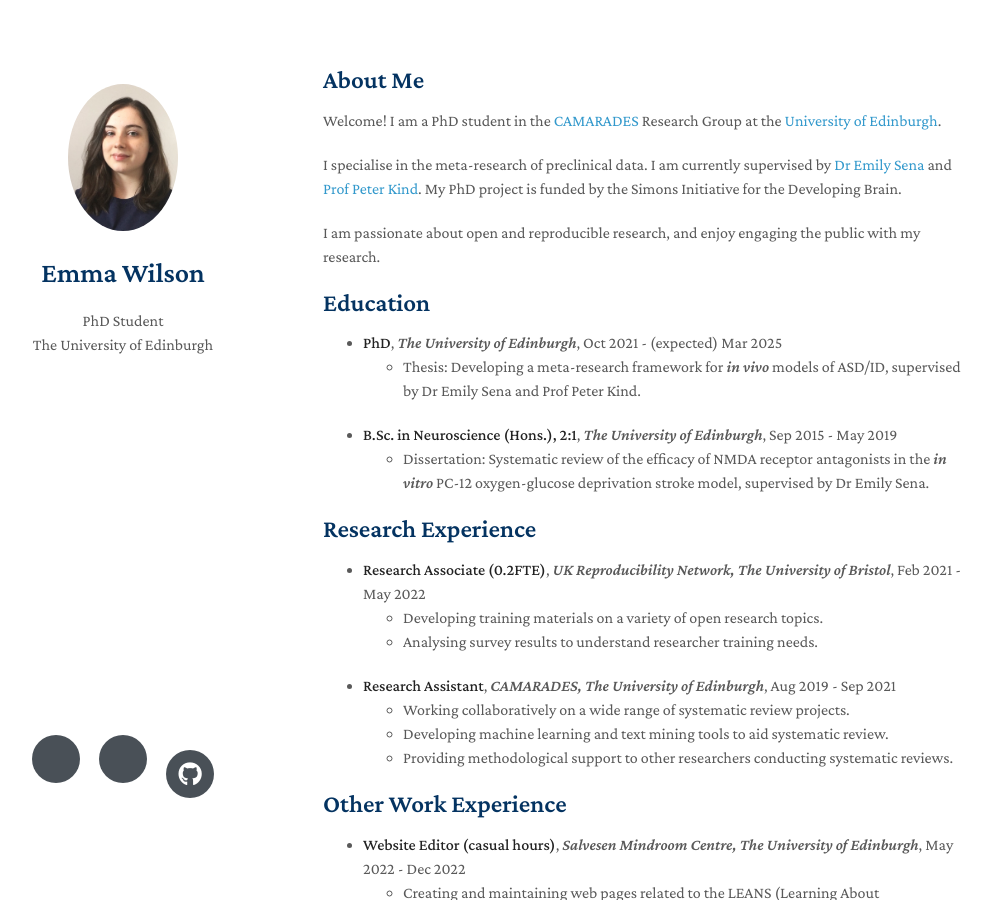
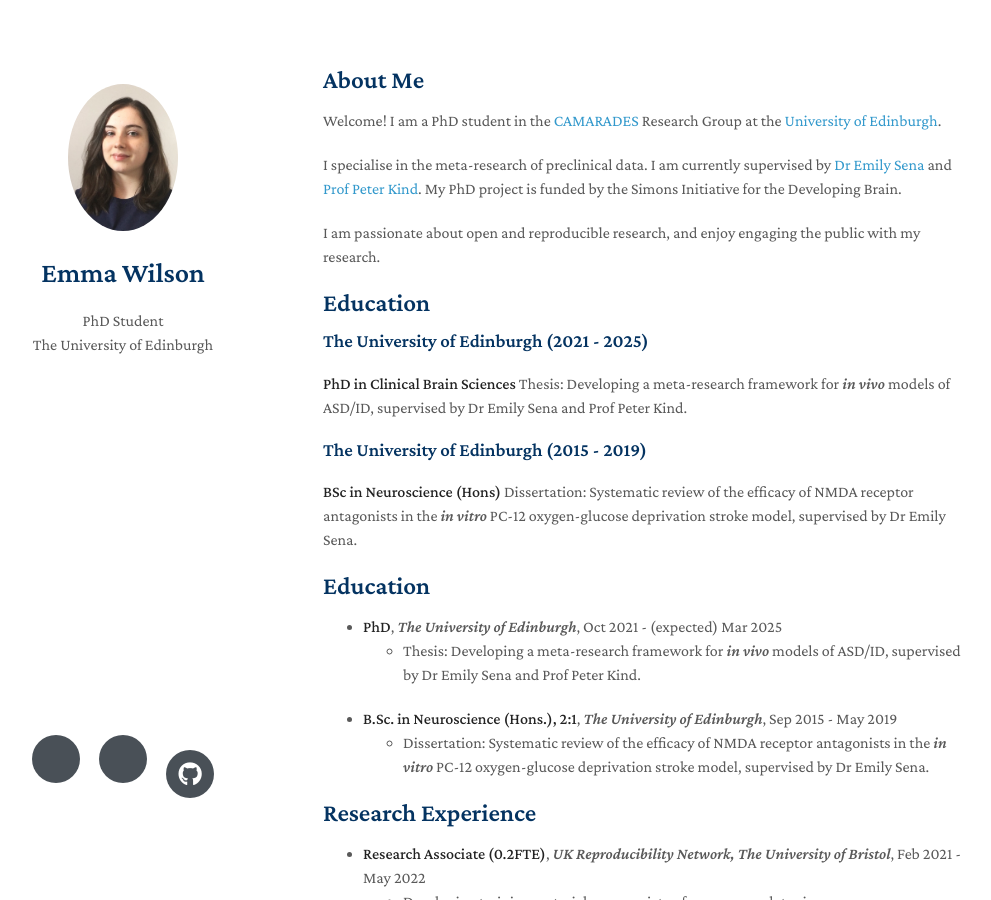
Before and after one commit to emma-wilson/emma-wilson.github.io, a Jekyll site: the page built from index.md, in a window 1280 px wide and 900 px high. Shown: the whole window, without its empty margins (147-1138 px from the left). Built offline with Jekyll 4.4.1, drawn with Linux system fonts in a browser that asks for light colours; nearby versions of some CDN libraries; a style sheet for code colours, icons or effects is not loaded; our own code applies the rules of GitHub Pages for plain Markdown files.

Commit message:
try formatting change

```diff
--- a/index.md
+++ b/index.md
@@ -9,6 +9,15 @@ Welcome! I am a PhD student in the [CAMARADES](https://www.ed.ac.uk/clinical-bra
 I specialise in the meta-research of preclinical data. I am currently supervised by [Dr Emily Sena](https://www.ed.ac.uk/profile/dr-emily-sena) and [Prof Peter Kind](https://www.ed.ac.uk/discovery-brain-sciences/our-staff/research-groups/peter-kind). My PhD project is funded by the Simons Initiative for the Developing Brain.
 
 I am passionate about open and reproducible research, and enjoy engaging the public with my research.
+
+## Education
+### The University of Edinburgh (2021 - 2025)
+**PhD in Clinical Brain Sciences**
+Thesis: Developing a meta-research framework for *in vivo* models of ASD/ID, supervised by Dr Emily Sena and Prof Peter Kind.
+
+### The University of Edinburgh (2015 - 2019)
+**BSc in Neuroscience (Hons)**
+Dissertation: Systematic review of the efficacy of NMDA receptor antagonists in the *in vitro* PC-12 oxygen-glucose deprivation stroke model, supervised by Dr Emily Sena.
 
 ## Education
 
```
